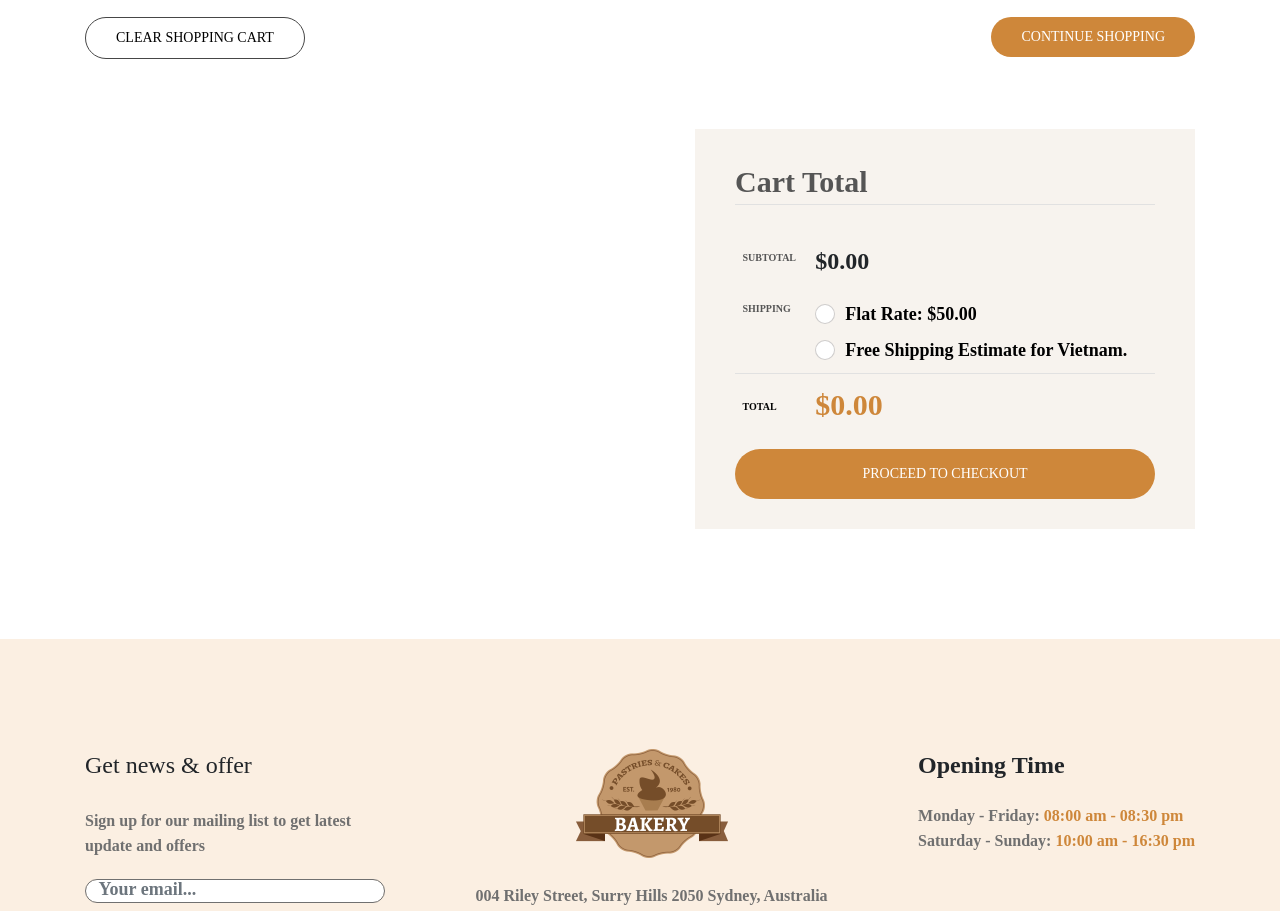
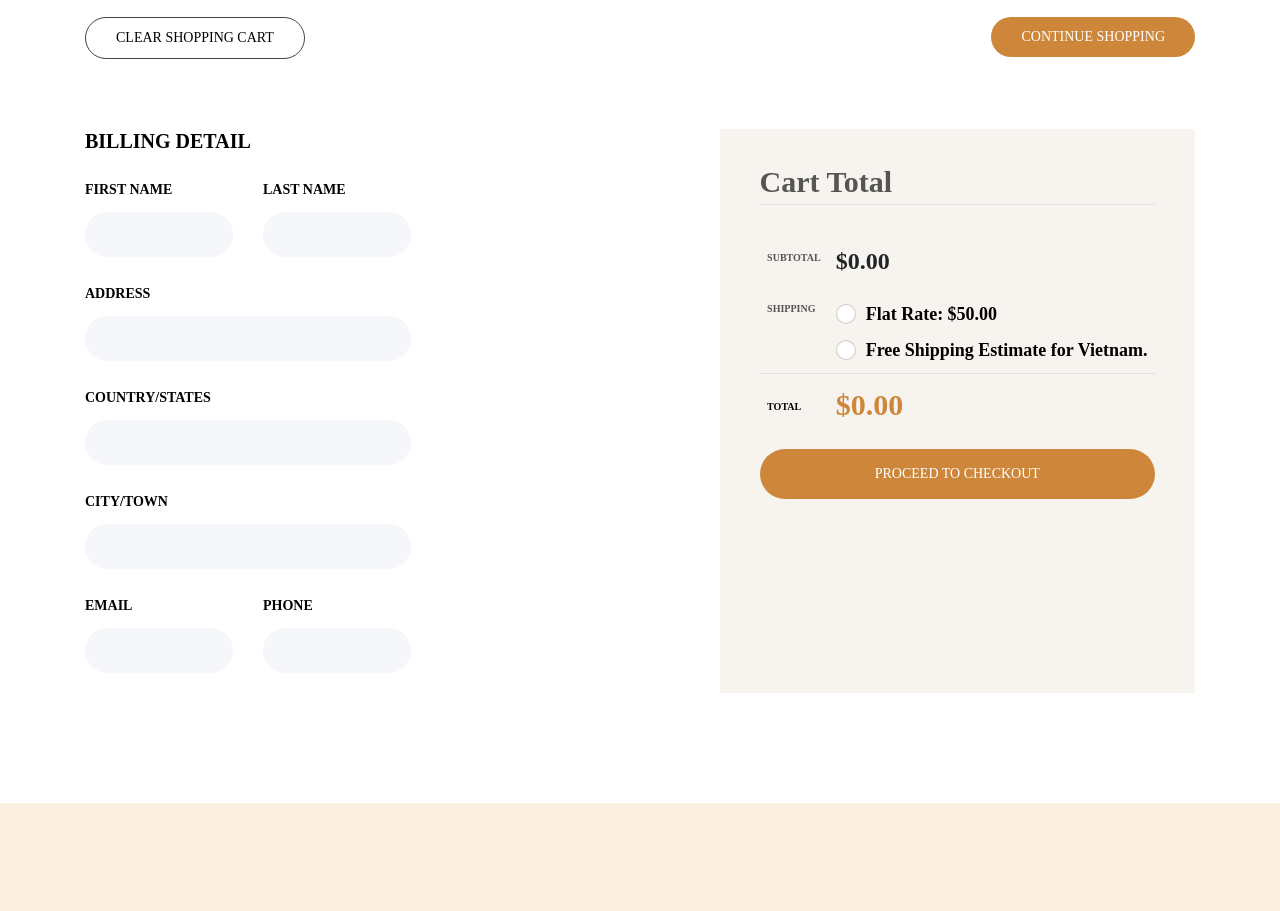
Before and after one commit to burito228/chikery, a React (Create React App) app: page /cart in a window 1280 px wide. Shown: the part 780-1691 px from the top of the page. Built offline with nearby package versions, Linux system fonts and the light colour scheme; no server answers; a web font is replaced by a local one.

Commit message:
filter ingridient

```diff
--- a/src/components/cart/Cart.jsx
+++ b/src/components/cart/Cart.jsx
@@ -1,9 +1,9 @@
 import { useSelector, useDispatch } from 'react-redux'
 import { selectCart, setDecrementQuantity, setDeleteProduct, setIncrementQuantity, setClearCart } from "../../redux/slices/productSlice"
+import { useState, useEffect } from 'react';
 import { Link } from "react-router-dom"
 import {images} from '../../modules/images'
 import { IoIosArrowForward } from "react-icons/io";
-import { useState } from 'react';
 
 
 const Cart = () => {
@@ -28,17 +28,34 @@ const Cart = () => {
   }
 
   const [total, setTotal] = useState(subTotal)
+  const [shippingAdded, setShippingAdded] = useState(false)
 
   const handleShippingRate = () => {
-    if(subTotal === 0){
-      return subTotal
-    }else{
-      return setTotal(prevTotal => prevTotal + 50)
+    if(!shippingAdded){
+      if(total !== 0){
+        setTotal(prevTotal => prevTotal + 50);
+      }
+      setShippingAdded(true);
     }
   }
+
   const handleShippingFreeCountry = () => {
-    setTotal(subTotal)
+    if(shippingAdded){
+      if(total !== 0){
+        setTotal(prevTotal => prevTotal - 50);
       }
+      setShippingAdded(false);
+    }
+  }
+
+  useEffect(() => {
+    if (shippingAdded) {
+      setTotal(subTotal + 50);
+    } else {
+      setTotal(subTotal);
+    }
+  }, [subTotal, shippingAdded]);
+
 
 
   return (
@@ -105,6 +122,50 @@ const Cart = () => {
               <figure><Link className="ps-btn" to='/shop'>Continue Shopping</Link></figure>
             </div>
             <div className="ps-section__footer">
+              <form className="ps-form--checkout" method="post" data-select2-id="11">
+                <div className="ps-checkout__left">
+                  <h4>Billing Detail</h4>
+                  <div className="row">
+                    <div className="col-xl-6 col-lg-6 col-md-6 col-sm-12 col-12 ">
+                      <div className="form-group">
+                        <label>First Name</label>
+                        <input className="form-control" type="text" placeholder="" required/>
+                      </div>
+                    </div>
+                    <div className="col-xl-6 col-lg-6 col-md-6 col-sm-12 col-12 ">
+                      <div className="form-group">
+                        <label>Last Name</label>
+                        <input className="form-control" type="text" placeholder="" required/>
+                      </div>
+                    </div>
+                  </div>
+                  <div className="form-group">
+                    <label>Address</label>
+                    <input className="form-control" type="text" placeholder="" required/>
+                  </div>
+                  <div className="form-group">
+                    <label>Country/States</label>
+                    <input className="form-control" type="text" placeholder="" required/>
+                  </div>
+                  <div className="form-group">
+                    <label>City/Town</label>
+                    <input className="form-control" type="text" placeholder="" required />
+                  </div>
+                  <div className="row">
+                    <div className="col-xl-6 col-lg-6 col-md-6 col-sm-12 col-12 ">
+                      <div className="form-group">
+                        <label>Email</label>
+                        <input className="form-control" type="text" placeholder="" required/>
+                      </div>
+                    </div>
+                    <div className="col-xl-6 col-lg-6 col-md-6 col-sm-12 col-12 ">
+                      <div className="form-group">
+                        <label>Phone</label>
+                        <input className="form-control" type="text" placeholder="" required/>
+                      </div>
+                    </div>
+                  </div>
+                </div>
                 <figure className="ps-shopping-cart__total">
                   <figcaption>Cart Total</figcaption>
                   <table className="table">
@@ -117,22 +178,23 @@ const Cart = () => {
                         <td>Shipping</td>
                         <td>
                           <div className="ps-radio">
-                          <input className="form-control" type="radio" id="shipping-1" name="shipping" />
+                            <input className="form-control" type="radio" id="shipping-1" name="shipping" required/>
                             <label htmlFor="shipping-1" onClick={handleShippingRate}>Flat Rate: $50.00 </label>
                           </div>
                           <div className="ps-radio">
-                          <input className="form-control" type="radio" id="shipping-2" name="shipping"/>
+                            <input className="form-control" type="radio" id="shipping-2" name="shipping" required/>
                             <label htmlFor="shipping-2" onClick={handleShippingFreeCountry}>Free Shipping Estimate for Vietnam. </label>
                           </div>
                         </td>
                       </tr>
                       <tr className="total">
                         <td>Total</td>
-                      <td>${subTotal === 0 ? (0).toFixed(2) : parseInt(total).toFixed(2)}</td>
+                        <td>${total === 0 ? (0).toFixed(2) : parseInt(total).toFixed(2)}</td>
                       </tr>
                     </tbody>
-                </table><a className="ps-btn ps-btn--fullwidth" href="#">Proceed to checkout</a>
+                  </table><button type='submit' className="ps-btn ps-btn--fullwidth">Proceed to checkout</button>
                 </figure>
+              </form>
             </div>
           </div>
         </div>
--- a/src/components/product/Product.jsx
+++ b/src/components/product/Product.jsx
@@ -1,11 +1,14 @@
 import { MdOutlineFavoriteBorder} from "react-icons/md";
 import { FaSpinner } from 'react-icons/fa'
 import { selectIsLoading, selectProducts, setAddProduct, setLoadingWithDelay, setLoadingWithoutDelay, setToggleFavorite } from "../../redux/slices/productSlice";
+import { selectPriceFilter ,selectIngridientFilter } from "../../redux/slices/filterSlice";
 import { useSelector, useDispatch } from "react-redux";
 
 const Product = () => {
 
     const products = useSelector(selectProducts)
+    const priceFilter = useSelector(selectPriceFilter)
+    const ingredientFilter = useSelector(selectIngridientFilter)
     let IsLoading = useSelector(selectIsLoading)
     const dispatch = useDispatch()
 
@@ -19,9 +22,16 @@ const Product = () => {
         }, 2000)
     }
 
+    const filteredProducts = products.filter((product) => {
+        const matchesIngridient = product.ingridient.includes(ingredientFilter)
+        return matchesIngridient
+    })
+
+
+
   return (
     <>
-        {products.map((product) => (
+        {filteredProducts.map((product) => (
             <div className="col-xl-4 col-lg-4 col-md-4 col-sm-6 col-6" key={product.id}>
                 <div className="ps-product">
                     <div className="ps-product__thumbnail">
--- a/src/components/shop/Shop.jsx
+++ b/src/components/shop/Shop.jsx
@@ -1,16 +1,24 @@
 import { Link } from "react-router-dom";
+import { useDispatch } from 'react-redux'
 import { IoIosArrowForward, IoIosArrowBack } from "react-icons/io";
 import { images } from "../../modules/images"
 import CustomSelect from "../select/CustomSelect";
 import PriceRangeFilter from "../pricefilter/PriceRangeFilter";
 import ProductList from "../productList/ProductList";
+import { setIngridientFilter } from "../../redux/slices/filterSlice";
 
 const Shop = () => {
+
+  const dispatch = useDispatch()
 
   const handlePriceFilterChange = (value) => {
     console.log('Selected price range:', value);
     // Додайте свою логіку фільтрації тут
   };
+
+  const handleToggleIngridientFilterChange = () => {
+    dispatch(setIngridientFilter())
+  }
 
   return (
     <>
@@ -48,7 +56,7 @@ const Shop = () => {
               <h3 className="widget-title">Ingredient</h3>
               <div className="ps-checkbox ps-checkbox--circle">
                 <input className="form-control" type="checkbox" id="ingredient-1" name="ingredient"/>
-                <label htmlFor="ingredient-1">Sugar</label>
+                <label htmlFor="ingredient-1" onClick={handleToggleIngridientFilterChange}>Sugar</label>
               </div>
               <div className="ps-checkbox ps-checkbox--circle">
                 <input className="form-control" type="checkbox" id="ingredient-2" name="ingredient"/>
--- /dev/null
+++ b/src/redux/slices/filterSlice.js
@@ -0,0 +1,35 @@
+import { createSlice } from "@reduxjs/toolkit"
+
+const initialState = {
+    price: 0,
+    ingridient: '',
+    // onlyFavorite: false,
+}
+
+const filterSlice = createSlice({
+    name: 'filter',
+    initialState,
+    reducers: {
+        setPriceFilter: (state, action) => {
+            return {...state, price: action.payload}
+        },
+        setIngridientFilter: (state, action) => {
+            return {...state, ingridient: 'sugar' }
+        },
+        // setOnlyFavoriteFilter: (state) => {
+        //     return {...state, onlyFavorite: !state.onlyFavorite}
+        // },
+        resetFilters: () => {
+            return initialState
+        }
+    }
+})
+
+export const { setPriceFilter, setIngridientFilter, resetFilters } = filterSlice.actions
+
+export const selectPriceFilter = (state) => state.filter.price
+export const selectIngridientFilter = (state) => state.filter.ingridient
+
+// export const selectOnlyFavoriteFilter = (state) => state.filter.onlyFavorite
+
+export default filterSlice.reducer
--- a/src/redux/store.js
+++ b/src/redux/store.js
@@ -1,9 +1,11 @@
 import { configureStore } from "@reduxjs/toolkit";
 import productSlice from "./slices/productSlice";
+import filterSlice from "./slices/filterSlice";
 
 const store = configureStore({
     reducer: {
         products: productSlice,
+        filter: filterSlice,
     }
 })
 
```
Also changed, not shown: src/App.css. Lines whose indentation alone changed are shown as unchanged.
